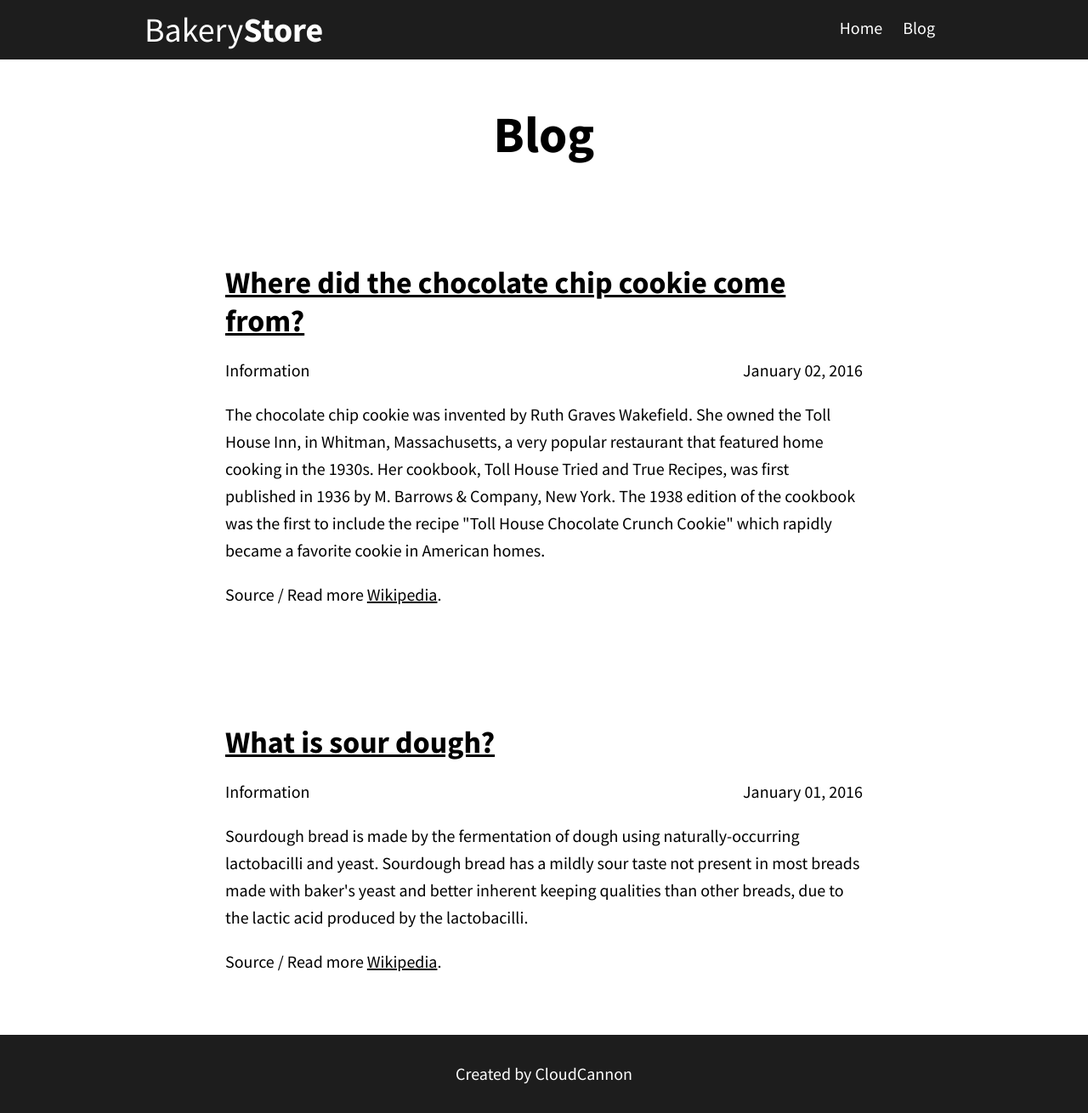
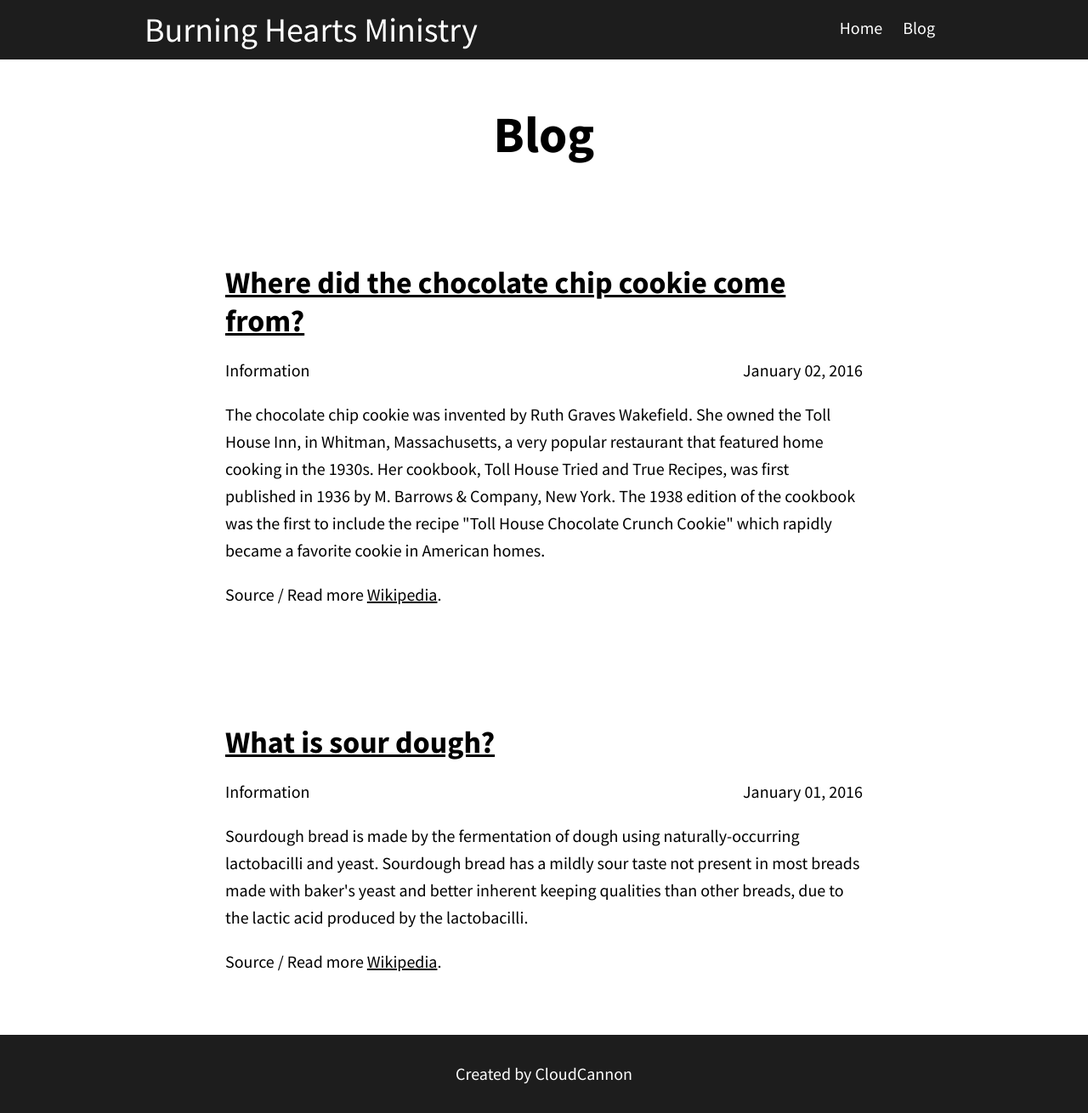
Before and after one commit to burningheartsministry/bhm, a Jekyll site: the page blog.html, which Jekyll copies as it is, in a window 1280 px wide. Shown: the whole page at 85% size. Built offline with Jekyll 4.4.1, drawn with Linux system fonts in a browser that asks for light colours.

Commit message:
Update blog.html

```diff
--- a/blog.html
+++ b/blog.html
@@ -3,7 +3,7 @@
   <head>
     <meta charset="utf-8">
     <title></title>
-    <link rel="stylesheet" href="/css/style.css">
+    <link rel="stylesheet" href="../css/style.css">
     <link rel="stylesheet" href="http://fonts.googleapis.com/css?family=Source+Sans+Pro:200,300,400,700" media="all">
   </head>
   <body>
@@ -11,11 +11,11 @@
       <div class="container">
         <nav class="main-nav">
           <ul>
-            <li><a href="/">Home</a></li>
-            <li><a href="/blog.html">Blog</a></li>
+            <li><a href="/bhm">Home</a></li>
+            <li><a href="/bhm/blog.html">Blog</a></li>
           </ul>
         </nav>
-        <h1><a href="/">Bakery<strong>Store</strong></a></h1>
+        <h1><a href="/bhm">Burning Hearts Ministry</a></h1>
       </div>
     </header>
     <div class="content">
```
